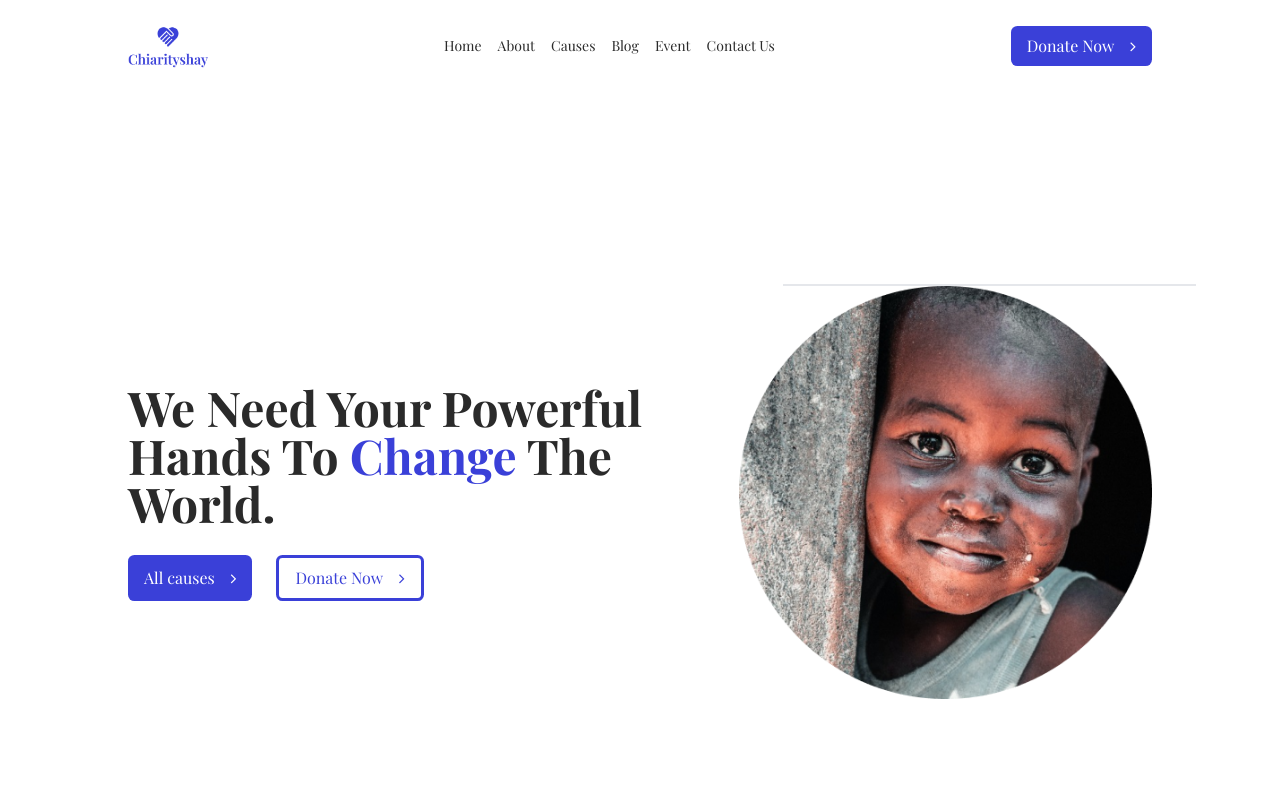
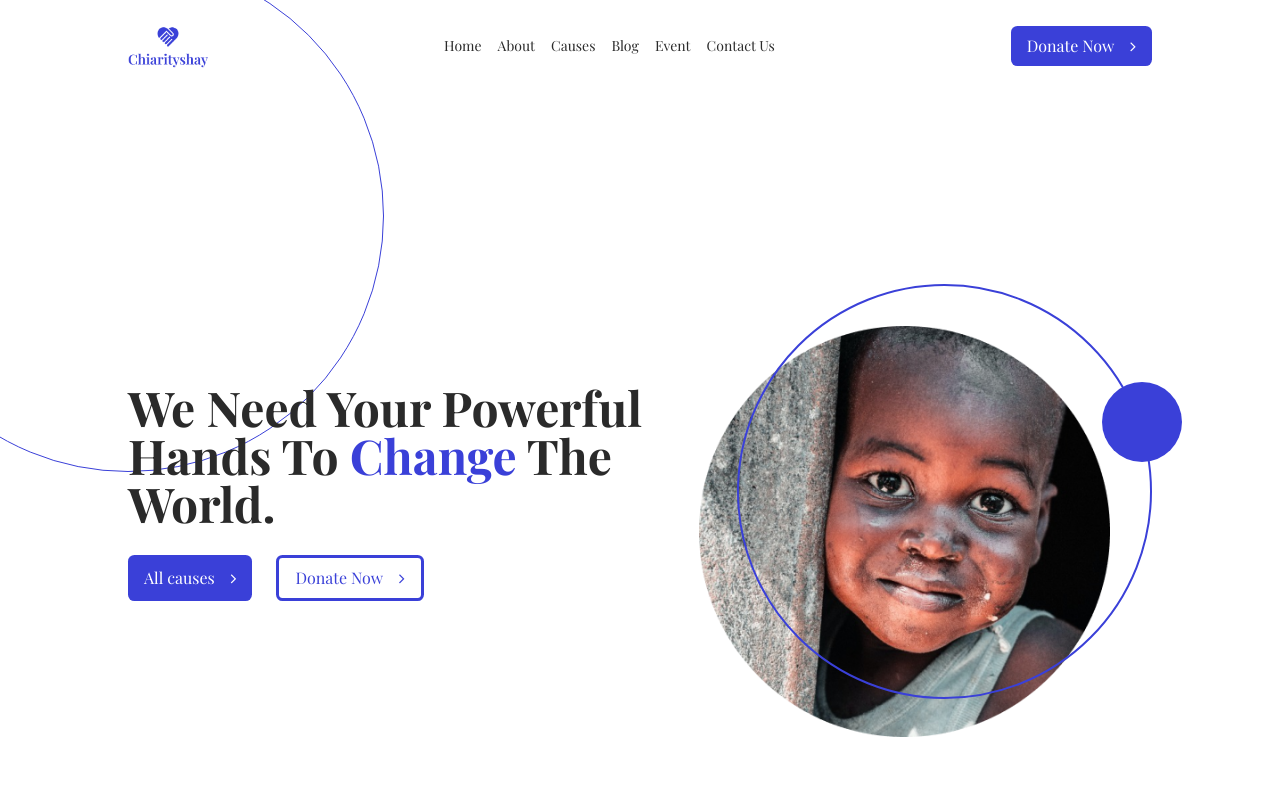
Before and after one commit to RajniAttri/CharityConnect, a React (Vite) app: page / in a window 1280 px wide. Shown: the top 800 px of the page. Built offline with nearby package versions, Linux system fonts and the light colour scheme; a web font is replaced by a local one.

Commit message:
update main: - Refactor the code using prettier - Add background image to the testimonial section - Fix the hero section. Missing svg graphics

```diff
--- a/src/pages/Home.jsx
+++ b/src/pages/Home.jsx
@@ -16,10 +16,12 @@ import image5 from "../assets/images/Rectangle 6.png";
 import image7 from "../assets/images/Rectangle 9.png";
 import "../assets/styles/style.css";
 
-function Home(){
+function Home() {
   return (
-      <div className="  ">
-        <header className="mx-6 md:mx-32">
+    <div className="">
+      <header className="relative mx-6 md:mx-32">
+        <div className="w-[32rem] h-[32rem] border border-solid border-primary-color absolute -left-64 rounded-full -top-10 -z-10"></div>
+
         <nav className="flex justify-between items-center py-6">
           <img src={Logo} alt="logo" className="w-20 " />
           <div className="  flex gap-4 text-sm">
@@ -53,9 +55,9 @@ function Home(){
             </div>
           </div>
 
-            <div className=" flex flex-col">
-              <div className="border w-full h-full  bg-primary-color  relative left-11 bu "></div>
-              <div className="">
+          <div className="relative border-2 border-solid border-primary-color flex flex-col rounded-full">
+            <div className="w-20 h-20 bg-primary-color absolute -right-8 rounded-full top-24"></div>
+            <div className="relative top-10 right-10 -z-10 ">
               <img src={heroImage} alt="hero image" className="" />
             </div>
           </div>
@@ -119,11 +121,11 @@ function Home(){
             <p>
               Lorem Ipsum is simply dummy text of the printing and typesetting
               industry orem Ipsum has been the industry's standard dummy text
-                ever since the 1500s, when an unknown. Lorem Ipsum is simply
-                dummy text of the printing and typesetting industry orem Ipsum
-                has been the industry's standard dummy text ever since the
-                1500s, when an unknown.Ipsum has been the industry's standard
-                dummy text ever since the 1500s, when an unknown.
+              ever since the 1500s, when an unknown. Lorem Ipsum is simply dummy
+              text of the printing and typesetting industry orem Ipsum has been
+              the industry's standard dummy text ever since the 1500s, when an
+              unknown.Ipsum has been the industry's standard dummy text ever
+              since the 1500s, when an unknown.
             </p>
           </div>
           <div className="flex flex-row gap-6 ">
@@ -409,8 +411,8 @@ function Home(){
       {/* review section  */}
       <section className=" flex flex-row my-20 py-20 gap-8 items-center  bg-[#EEEAFC]">
         <div className="flex flex-row gap-10">
-            <div className="w-1/3 px-20 text-center flex items-center bg-slate-600 bg-[ url('../../../public/images/Rectangle 11.png')]">
-              <p className=" text-3xl md:text-4xl font-bold ">
+          <div className="w-1/3 h-full p-20 py-28 text-center flex items-center section-volunteer text-white">
+            <p className="text-7xl md:text-4xl font-bold ">
               What People Say About Us
             </p>
           </div>
@@ -419,8 +421,8 @@ function Home(){
               <img src={image9} alt="" className=" h-18 w-18 " />
               <p>
                 It is long established fact that reader will distract by the
-                  readable content a page when looking atten layout. The point
-                  of using and that it has a normal distribution of letters
+                readable content a page when looking atten layout. The point of
+                using and that it has a normal distribution of letters
               </p>
             </div>
             <div className="flex flex-row justify-between items-center">
@@ -443,7 +445,6 @@ function Home(){
           Latest News From <br /> Givest Blog
         </p>
         <div className="flex flex-col gap-8 lg:flex-row">
-
           {/* card 2  */}
 
           {/* card 3 */}
```
Lines whose indentation alone changed are shown as unchanged.
